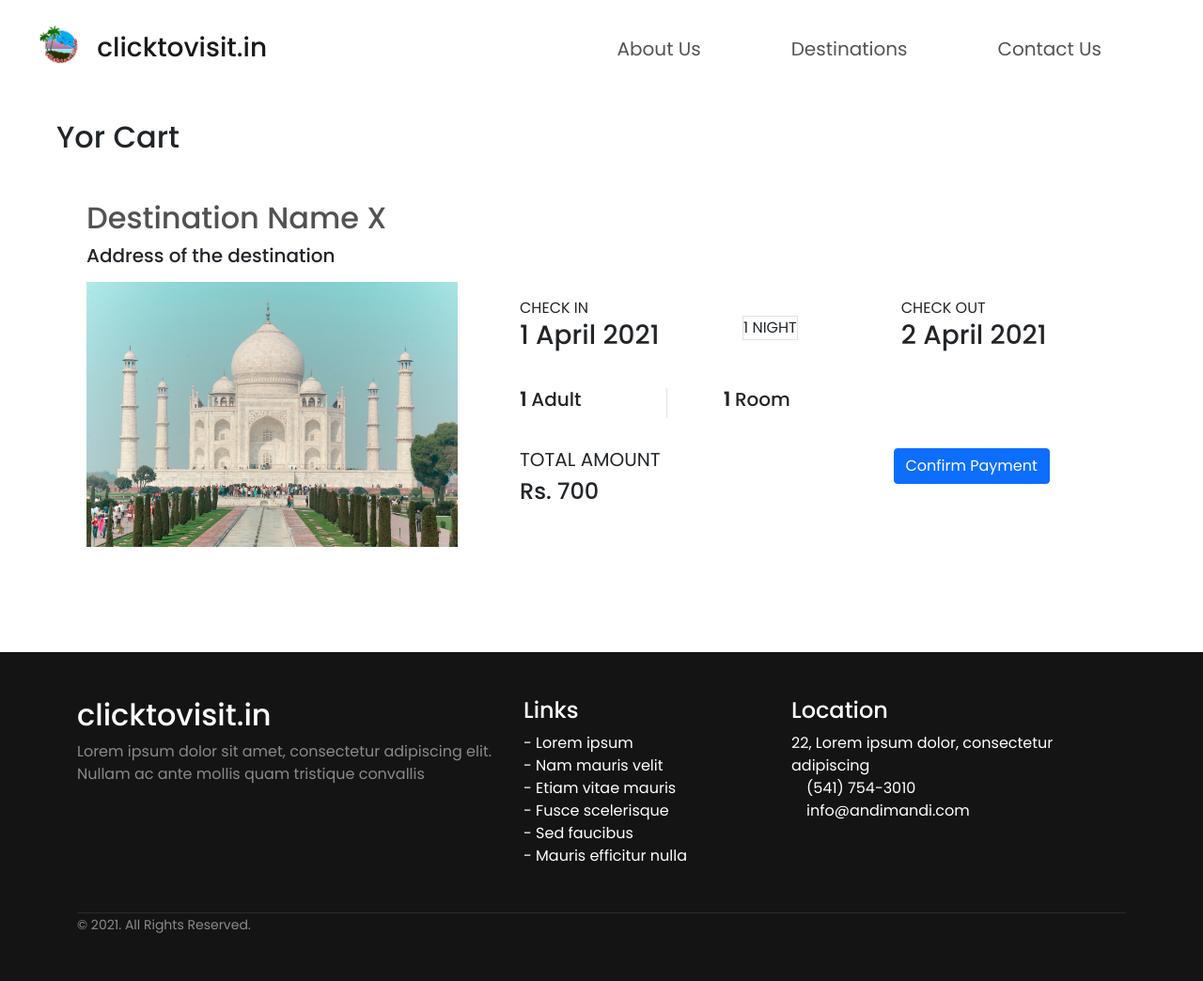
After one commit to click959/AK, a Django app: page /cart/mycart/ in a window 1280 px wide. The commit adds this page. Shown: the whole page at 94% size. Run offline with Django 3.2, Linux system fonts and the light colour scheme.

Commit message:
first commit for cart

```diff
--- a/cart/models.py
+++ b/cart/models.py
@@ -6,7 +6,7 @@ class order(models.Model):
     user = models.ForeignKey(User , on_delete=models.CASCADE)
     HotelId = models.CharField(max_length =16)
     roomId = models.CharField(max_length = 18)
-    orderId = models.CharField(max_length=17)
+    orderId = models.CharField(max_length=17)   # generate
     NumberOfPeople = models.IntegerField()
     NumberOfRooms = models.IntegerField()
     FromDate = models.DateField()
--- a/cart/urls.py
+++ b/cart/urls.py
@@ -0,0 +1,10 @@
+from django.urls import path
+from cart import views
+
+from django.shortcuts import render
+from django.http import HttpResponse
+
+urlpatterns = [
+    path('addtocart/', views.AddToCart),
+    path('mycart/', views.MyCart),
+]
--- a/cart/views.py
+++ b/cart/views.py
@@ -1,3 +1,46 @@
 from django.shortcuts import render
+from django.http import HttpResponse
+from cart.models import order
+from datetime import date, datetime
 
 # Create your views here.
+def AddToCart(request):
+    if request.method == 'POST':
+        numberOfPeople = request.POST['numberOfPeople']
+        numberOfRoom = request.POST['numberOfRoom']
+        fromDate = request.POST['fromDate']
+        toDate = request.POST['toDate']
+
+        # calculating number of days
+        fdate = fromDate.split('-')
+        tdate = toDate.split('-')
+        DateFrom = date(int(fdate[0]), int(fdate[1].lstrip("0")), int(fdate[2].lstrip("0")))
+        DateTo = date(int(tdate[0]), int(tdate[1].lstrip("0")), int(tdate[2].lstrip("0")))
+        numberOfDays = ((DateTo - DateFrom).days)
+
+        # loading current date time for generating below id's
+        curDateTime = datetime.now()
+
+        # Order Id > FORMAT: od20210329t120731
+        orderId = 'od' + curDateTime.strftime("%x").replace('/', '') + 't' + curDateTime.strftime("%X").replace(':', '')
+        # Hotel Id > FORMAT: 20210329et120731
+        hotelId = curDateTime.strftime("%x").replace('/', '') + 'et' + curDateTime.strftime("%X").replace(':', '')
+
+        # getting user
+        username = request.user
+
+        # Cost : 700 > from db
+        # DatePaid : fromDate > from the bank
+        # roomId : 101 > ot be decided
+        # PaidStatus : False > True after successful payment
+        # TransactionID : 'xxx' > from the bank
+
+        myOrder = order(user=username, HotelId=hotelId,  roomId="101", orderId=orderId, NumberOfPeople=numberOfPeople, NumberOfRooms=numberOfRoom, FromDate=fromDate, ToDate=toDate, NumberOfDays=numberOfDays, Cost=700, PaidStatus=False, TransactionID="xxx", DatePaid=fromDate)
+
+        myOrder.save()
+
+        return HttpResponse('')
+
+
+def MyCart(request):
+    return render(request, 'cart.html')
--- a/static/css/index.css
+++ b/static/css/index.css
@@ -1,6 +1,6 @@
-body{
+/* body{
     background-image: url('../img/landing.jpg');
     background-repeat: no-repeat;
     background-attachment: fixed;
     background-size: cover;
-}
+} */
--- /dev/null
+++ b/template/cart.html
@@ -0,0 +1,289 @@
+<!DOCTYPE html>
+{%load static%}
+<html lang="en">
+  <head>
+    <!-- Required meta tags -->
+    <meta charset="utf-8" />
+    <meta name="viewport" content="width=device-width, initial-scale=1" />
+
+    <!-- Bootstrap CSS -->
+    <link
+      href="https://cdn.jsdelivr.net/npm/bootstrap@5.0.0-beta3/dist/css/bootstrap.min.css"
+      rel="stylesheet"
+      integrity="sha384-eOJMYsd53ii+scO/bJGFsiCZc+5NDVN2yr8+0RDqr0Ql0h+rP48ckxlpbzKgwra6"
+      crossorigin="anonymous"
+    />
+    <link
+      href="https://fonts.googleapis.com/css2?family=Poppins:wght@300;400;500&display=swap"
+      rel="stylesheet"
+    />
+    <link rel="stylesheet" href = "{%static 'css/home.css' %}">
+
+    <title>Your Cart</title>
+    <style>
+      * {
+        font-family: "Poppins", sans-serif !important;
+        box-sizing: border-box;
+      }
+      p {
+        margin: 0% !important;
+      }
+      .my-5 {
+        margin-top: 2rem !important;
+        margin-bottom: 2rem !important;
+      }
+      .m-view-left-pad {
+        padding-left: 0% !important;
+      }
+      @media screen and (max-width: 800px) {
+        #heading {
+          margin-left: 1rem !important;
+        }
+        #destImage {
+          width: 150% !important;
+        }
+        .mobile-view {
+          width: max-content;
+        }
+        #main-body {
+          display: flex;
+          flex-direction: column;
+        }
+        .border-end {
+          border: none !important;
+        }
+        .button {
+          padding-left: 0% !important;
+          width: 100% !important;
+          margin-top: .7rem;
+        }
+      }
+      @media screen and (max-width: 500px) {
+        #m-view-flex {
+          display: flex;
+          flex-direction: column;
+        }
+        .m-view-compact {
+          padding-left: 0% !important;
+          margin-top: 1rem;
+        }
+      }
+    </style>
+  </head>
+  <body>
+    <div class="container-fluid" style="height: 0.7vmax"></div>
+
+    <!--Nav bar Code-->
+    <nav class="navbar navbar-light bg-white navbar-expand-lg">
+      <div class="container-fluid">
+        <a class="navbar-brand h1 fs-3 ms-4" href="/home">
+          <img
+            src="{% static 'img/logo.jpg' %}"
+            alt=""
+            width="60"
+            height="60"
+            class="d-inline-block align-center"
+          />
+          clicktovisit.in
+        </a>
+
+        <button
+          class="navbar-toggler"
+          type="button"
+          data-bs-toggle="collapse"
+          data-bs-target="#navbarSupportedContent"
+          aria-controls="navbarSupportedContent"
+          aria-expanded="false"
+          aria-label="Toggle navigation"
+        >
+          <span class="navbar-toggler-icon"></span>
+        </button>
+
+        <div
+          class="collapse navbar-collapse mb-2 fs-5 justify-content-end ms-lg-5 me-lg-5"
+          id="navbarSupportedContent"
+        >
+          <ul class="navbar-nav">
+            <li
+              class="nav-item ms-lg-3 me-lg-3 px-4 button_hover_color_outer rounded-pill"
+            >
+              <a
+                class="nav-link button_hover_color"
+                aria-current="page"
+                href="/about"
+                >About Us</a
+              >
+            </li>
+            <li
+              class="nav-item ms-lg-3 me-lg-3 px-4 button_hover_color_outer rounded-pill"
+            >
+              <a
+                class="nav-link button_hover_color rounded-pill"
+                aria-current="page"
+                href="/destination"
+                >Destinations</a
+              >
+            </li>
+            <li
+              class="nav-item ms-lg-3 me-lg-3 px-4 button_hover_color_outer rounded-pill"
+            >
+              <a
+                class="nav-link button_hover_color rounded-pill"
+                aria-current="page"
+                href="/contact"
+                >Contact Us</a
+              >
+            </li>
+          </ul>
+        </div>
+      </div>
+    </nav>
+
+    <!-- main body -->
+    <div class="container-fluid">
+      <h2 class="ms-5 mt-4" id="heading">Yor Cart</h2>
+
+      <div>
+        <div class="container mt-5 me-5">
+          <h2 style="color:#000000ad">Destination Name X</h2>
+          <h5>Address of the destination</h5>
+        </div>
+        <div class="container d-flex mt-3 me-5" id="main-body">
+          <div class="col-5">
+            <img
+              src="{% static 'img/destination.jpg' %}"
+              alt="destination Image"
+              style="width: 85%"
+              id="destImage"
+            />
+          </div>
+          <div class="col-7 ms-2">
+            <div class="row mt-3 mobile-view" id="m-view-flex">
+              <div class="col-4 mobile-view m-view-left-pad">
+                <div
+                  class="d-flex flex-column justify-content-center"
+                  style="height: 100%"
+                >
+                  <p>CHECK IN</p>
+                  <h3>1 April 2021</h3>
+                </div>
+              </div>
+              <div class="col-3 mobile-view m-view-compact">
+                <div
+                  class="d-flex flex-column justify-content-center"
+                  style="height: 100%"
+                >
+                  <p class="border" style="width: fit-content">1 NIGHT</p>
+                </div>
+              </div>
+              <div class="col-5 mobile-view m-view-compact">
+                <div
+                  class="d-flex flex-column justify-content-center"
+                  style="height: 100%"
+                >
+                  <p>CHECK OUT</p>
+                  <h3>2 April 2021</h3>
+                </div>
+              </div>
+            </div>
+
+            <div class="row my-5 mobile-view">
+              <div class="col-3 mobile-view m-view-left-pad">
+                <div class="border-end" style="height: 100%">
+                  <h5><b>1</b> Adult</h5>
+                </div>
+              </div>
+              <div class="col-3 ps-5 mobile-view">
+                <div class="" style="height: 100%">
+                  <h5><b>1</b> Room</h5>
+                </div>
+              </div>
+            </div>
+
+            <div class="row mobile-view">
+              <div class="col-6 mobile-view m-view-left-pad">
+                <div
+                  class="d-flex flex-column justify-content-center"
+                  style="height: 100%"
+                >
+                  <h5 class="fw-normal">TOTAL AMOUNT</h5>
+                  <h4 class="">Rs. 700</h4>
+                </div>
+              </div>
+
+              <div class="col-6 button">
+                <div
+                  class="ps-5 button"
+                  style="width: max-content"
+                >
+                  <button class="btn btn-primary">Confirm Payment</button>
+                </div>
+              </div>
+            </div>
+          </div>
+        </div>
+      </div>
+    </div>
+
+    <div class="container-fluid" style="height: 5vmax;"></div>
+
+    <!-- footer -->
+    <div class="mt-5 pt-5 pb-5 footer" id="footer">
+      <div class="container">
+        <div class="row">
+          <div class="col-lg-5 col-xs-12 about-company">
+            <h2>clicktovisit.in</h2>
+            <p class="pr-5 text-white-50">
+              Lorem ipsum dolor sit amet, consectetur adipiscing elit.<br />Nullam
+              ac ante mollis quam tristique convallis
+            </p>
+            <p>
+              <a href="#"><i class="fa fa-facebook-square me-1"></i></a
+              ><a href="#"><i class="fa fa-instagram"></i></a>
+            </p>
+          </div>
+          <div class="col-lg-3 col-xs-12 links">
+            <h4 class="mt-lg-0 mt-sm-3">Links</h4>
+            <ul class="m-0 p-0">
+              <li>- <a href="#">Lorem ipsum</a></li>
+              <li>- <a href="#">Nam mauris velit</a></li>
+              <li>- <a href="#">Etiam vitae mauris</a></li>
+              <li>- <a href="#">Fusce scelerisque</a></li>
+              <li>- <a href="#">Sed faucibus</a></li>
+              <li>- <a href="#">Mauris efficitur nulla</a></li>
+            </ul>
+          </div>
+          <div class="col-lg-4 col-xs-12 location">
+            <h4 class="mt-lg-0 mt-sm-4">Location</h4>
+            <p>22, Lorem ipsum dolor, consectetur adipiscing</p>
+            <p class="mb-0"><i class="fa fa-phone me-3"></i>(541) 754-3010</p>
+            <p><i class="fa fa-envelope-o me-3"></i>info@andimandi.com</p>
+          </div>
+        </div>
+        <div class="row mt-5">
+          <div class="col copyright">
+            <p class="">
+              <small class="text-white-50">© 2021. All Rights Reserved.</small>
+            </p>
+          </div>
+        </div>
+      </div>
+    </div>
+
+
+    <!-- Optional JavaScript; choose one of the two! -->
+
+    <!-- Option 1: Bootstrap Bundle with Popper -->
+    <script
+      src="https://cdn.jsdelivr.net/npm/bootstrap@5.0.0-beta3/dist/js/bootstrap.bundle.min.js"
+      integrity="sha384-JEW9xMcG8R+pH31jmWH6WWP0WintQrMb4s7ZOdauHnUtxwoG2vI5DkLtS3qm9Ekf"
+      crossorigin="anonymous"
+    ></script>
+
+    <!-- Option 2: Separate Popper and Bootstrap JS -->
+    <!--
+    <script src="https://cdn.jsdelivr.net/npm/@popperjs/core@2.9.1/dist/umd/popper.min.js" integrity="sha384-SR1sx49pcuLnqZUnnPwx6FCym0wLsk5JZuNx2bPPENzswTNFaQU1RDvt3wT4gWFG" crossorigin="anonymous"></script>
+    <script src="https://cdn.jsdelivr.net/npm/bootstrap@5.0.0-beta3/dist/js/bootstrap.min.js" integrity="sha384-j0CNLUeiqtyaRmlzUHCPZ+Gy5fQu0dQ6eZ/xAww941Ai1SxSY+0EQqNXNE6DZiVc" crossorigin="anonymous"></script>
+    -->
+  </body>
+</html>
--- a/website/urls.py
+++ b/website/urls.py
@@ -21,6 +21,7 @@ urlpatterns = [
     path('destination/' , include('destinations.urls')),
     path('', include('homepage.urls')),
     path('user/' , include('user.urls')),
+    path('cart/' , include('cart.urls')),
 ]
 
 handler404 = 'homepage.views.error_404'
```
Also changed, not shown: static/js/destination_tem.js (+35 -0 lines), template/destination_template.html (+9 -6 lines), template/index.html (+10 -1 lines), db.sqlite3.
